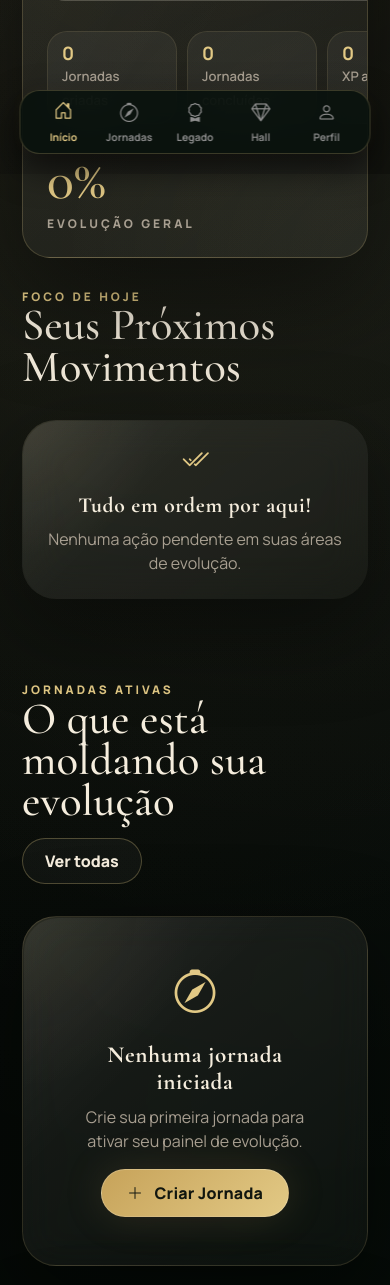
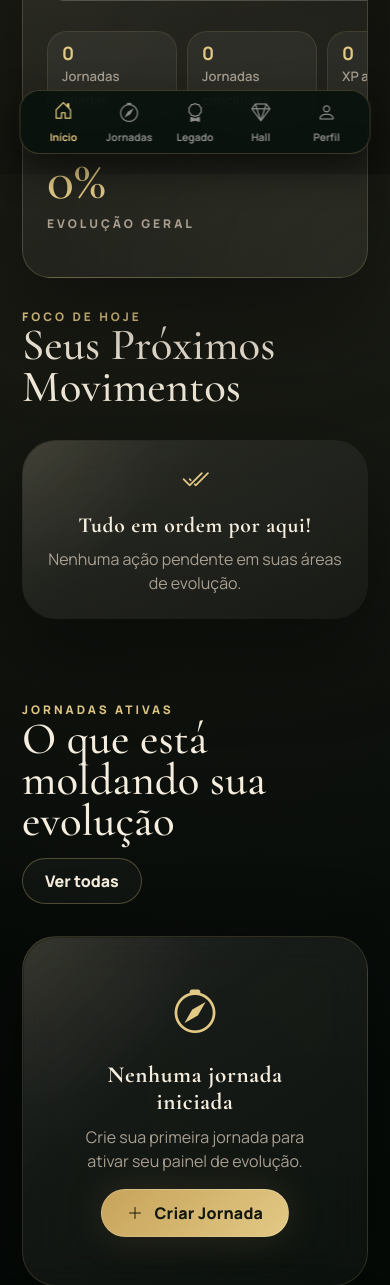
Before and after one commit to celingomess/Ascend, a Flask app: page /dashboard in a window 390 px wide. Shown: the part 670-1955 px from the top of the page. Run offline with Flask 3, Linux system fonts and the light colour scheme; the visitor is signed in with stand-in values (Sample User, id 1); data that the repository does not hold is empty.

Commit message:
fix: adjust mobile hero card height and bottom padding to prevent content clipping

```diff
--- a/app/static/css/dashboard.css
+++ b/app/static/css/dashboard.css
@@ -859,14 +859,16 @@
 
 @media (max-width: 768px) {
     .dashboard-command-hero {
+        height: auto !important;
         min-height: auto !important;
         border-radius: 28px;
         margin-bottom: 30px;
     }
 
     .dashboard-command-inner {
+        height: auto !important;
         min-height: auto !important;
-        padding: 24px !important;
+        padding: 24px 24px 44px 24px !important;
     }
 
     .dashboard-hero-title {
```
